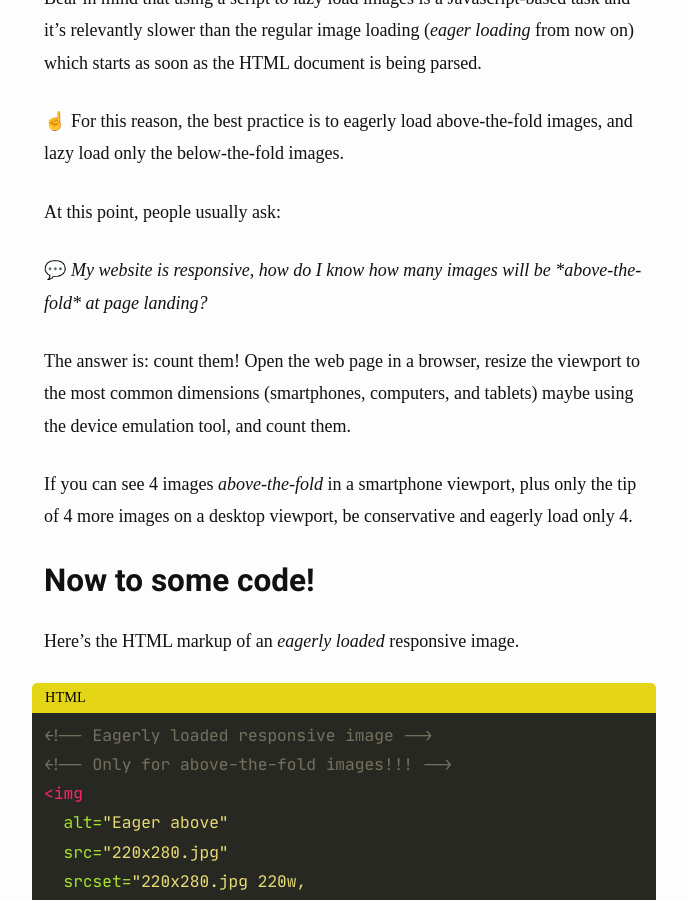
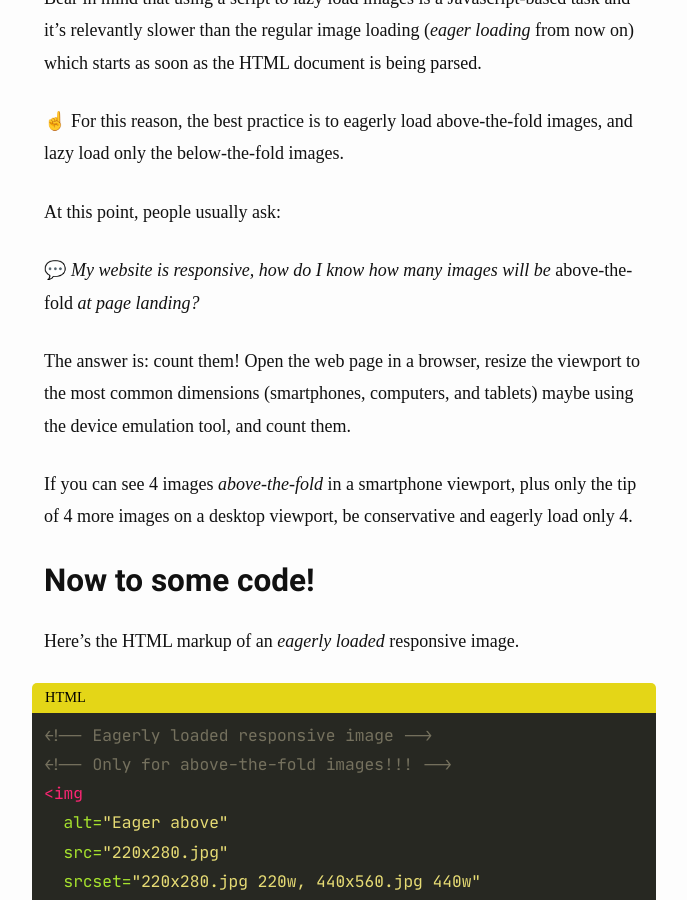
Before and after one commit to verlok/verlok.github.io, a Jekyll site: the page built from _posts/2020-05-24-lazy-load-responsive-images-in-2020-srcset-sizes-picture-webp.md, in a window 1280 px wide and 900 px high, scrolled down 1475 px. Shown: the whole window, without its empty margins (296-983 px from the left). Built offline with Jekyll 4.4.1, drawn with Linux system fonts in a browser that asks for light colours; some web fonts are replaced.

````diff
--- a/_posts/2020-05-24-lazy-load-responsive-images-in-2020-srcset-sizes-picture-webp.md
+++ b/_posts/2020-05-24-lazy-load-responsive-images-in-2020-srcset-sizes-picture-webp.md
@@ -63,7 +63,7 @@ Bear in mind that using a script to **lazy load images is a Javascript-based tas
 
 At this point, people usually ask:
 
-💬 _My website is responsive, how do I know how many images will be *above-the-fold* at page landing?_
+💬 _My website is responsive, how do I know how many images will be_ above-the-fold _at page landing?_
 
 The answer is: count them! Open the web page in a browser, resize the viewport to the most common dimensions (smartphones, computers, and tablets) maybe using the device emulation tool, and count them.
 
@@ -79,8 +79,7 @@ Here's the HTML markup of an _eagerly loaded_ responsive image.
 <img
   alt="Eager above"
   src="220x280.jpg"
-  srcset="220x280.jpg 220w,
-    440x560.jpg 440w"
+  srcset="220x280.jpg 220w, 440x560.jpg 440w"
   sizes="220px"
 />
 ```
@@ -203,8 +202,7 @@ For your convenience here's all the HTML, JS, and CSS code together.
 <img
   alt="Eager above"
   src="220x280.jpg"
-  srcset="220x280.jpg 220w,
-    440x560.jpg 440w"
+  srcset="220x280.jpg 220w, 440x560.jpg 440w"
   sizes="220px"
 />
 
@@ -277,11 +275,7 @@ Here's the code you're gonna need in this case. In order to have eagerly loaded
     data-srcset="640x960.jpg 1x,
       1280x1920.jpg 2x"
   />
-  <img
-    class="lazy"
-    alt="Portrait or landscape"
-    data-src="1024x576.jpg"
-  />
+  <img class="lazy" alt="Portrait or landscape" data-src="1024x576.jpg" />
 </picture>
 ```
 
@@ -318,7 +312,7 @@ You need the `source` tag and the `type` attribute containing the MIME type of t
 
 [Open the 👀 demo](http://verlok.github.io/vanilla-lazyload/demos/picture_type_webp.html), then your browser's **developer tools**, then switch to the **Network panel**. You will see that it downloads only the image source corresponding to the first type that your browser supports.
 
-💬 *Isn't that markup too long for one image?*
+💬 _Isn't that markup too long for one image?_
 
 Yes, it is. And if you have money to invest in image optimization, there other ways to do that. Most cloud-based image servers now automatically serve different image formats at the same URL. This means that you can request `1024x576.jpg` and you get a WebP or a Jpeg2000 accordingly. [Cloudinary](https://cloudinary.com/) and [Akamai Image &amp; Video Manager](https://www.akamai.com/it/it/products/performance/image-and-video-manager.jsp) do that.
 
````
